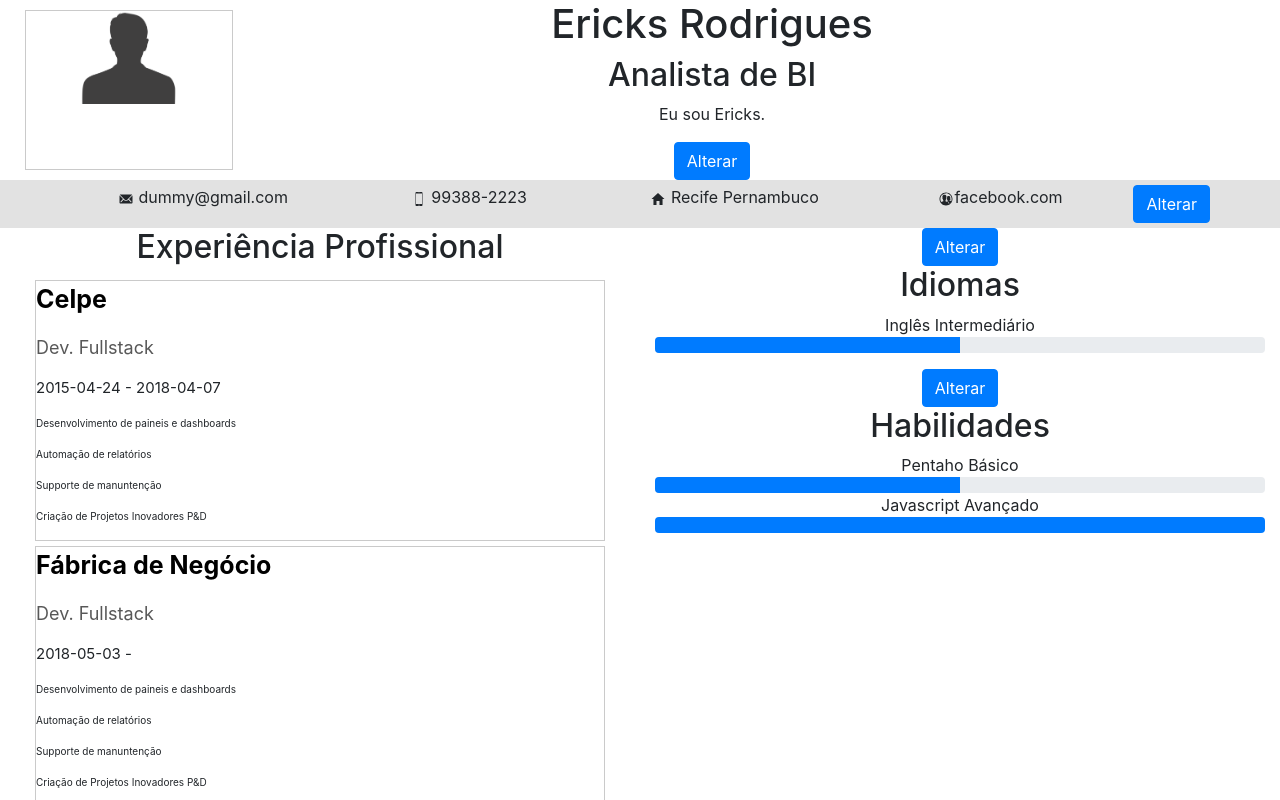
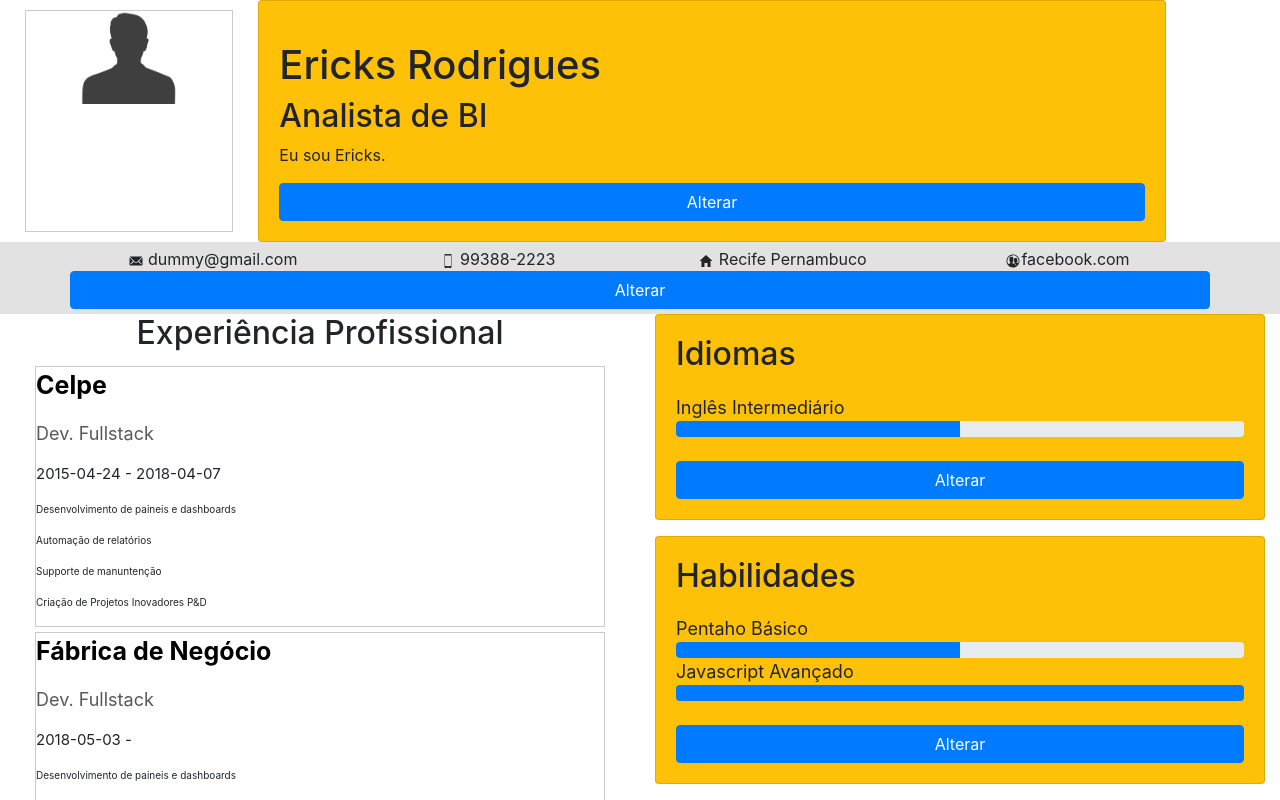
Before and after one commit to ericksrodrigues/codigocomcafe, a React (Create React App) app: page / in a window 1280 px wide. Shown: the top 800 px of the page. Built offline with nearby package versions, Linux system fonts and the light colour scheme.

Commit message:
New HOC - Card Added
Added Card for each component

```diff
--- /dev/null
+++ b/src/components/Languages/Languages.scss
@@ -0,0 +1,3 @@
+.text_language{
+    font-size: 18px;
+}
--- a/src/components/Languages/Languages.tsx
+++ b/src/components/Languages/Languages.tsx
@@ -2,6 +2,8 @@ import React from 'react';
 import ModalUpdate from '../../hoc/ModalUpdate/ModalUpdate';
 import { Progress } from 'reactstrap';
 import ModalLanguages from './ModalLanguages/ModalLanguages';
+import Card from '../../hoc/Card/Card';
+import './Languages.scss';
 
 interface IProps {
     languages: Array<{ language: string, level: "basic" | "intermediate" | "advanced" | "fluent" }>;
@@ -18,20 +20,21 @@ const mapLevel = {
 }
 
 const languages: React.FC<IProps> = props => (
-    <div>
+    <Card title="Idiomas">
+
+        {props.languages.map(language => (
+            <div className="languages" key={language.language}>
+                <div className="text_language">{language.language + " " + mapLevel[language.level].text}</div>
+                <Progress value={mapLevel[language.level].value} />
+                <div />
+            </div>
+        ))}
+        <br />
         {props.authenticated ? <ModalUpdate onSubmitHandler={props.onUpdate} title="Alterar Idiomas">
             <ModalLanguages languages={props.languages} username={props.username} />
         </ModalUpdate> : null
         }
-        <h2>Idiomas</h2>
-        {props.languages.map(language => (
-            <div className="languages" key={language.language}>
-                <div className="text-center">{language.language + " " + mapLevel[language.level].text}</div>
-                <Progress value={mapLevel[language.level].value} />
-                <div />
-            </div>
-        ))}
-    </div>
+    </Card>
 );
 
 export default languages;
--- a/src/components/PersonalInformation/PersonalInformation.tsx
+++ b/src/components/PersonalInformation/PersonalInformation.tsx
@@ -2,6 +2,7 @@ import React, { Component } from 'react';
 import ModalPersonalInformation from './ModalPersonalInformation/ModalPersonalInformation';
 import { Button } from 'reactstrap';
 import ModalUpdate from '../../hoc/ModalUpdate/ModalUpdate';
+import Card from '../../hoc/Card/Card';
 
 interface IProps {
     name?: string,
@@ -22,7 +23,7 @@ class PersonalInformation extends Component<IProps> {
     public render() {
         const { authenticated, name, job, resume, username } = this.props;
         return (
-            <div>
+            <Card title="">
                 <h1 data-test="params">{name}</h1>
                 <h2 data-test="params">{job}</h2>
                 <p data-test="params">{resume}</p>
@@ -30,7 +31,7 @@ class PersonalInformation extends Component<IProps> {
                     <ModalUpdate title="Atualizar Informações Pessoais" onSubmitHandler={this.updateHandler}>
                         <ModalPersonalInformation username={username} />
                     </ModalUpdate>) : null}
-            </div>
+            </Card>
         )
     }
 }
--- a/src/components/Skills/ModalSkills/ModalSkills.tsx
+++ b/src/components/Skills/ModalSkills/ModalSkills.tsx
@@ -72,6 +72,7 @@ class ModalSkills extends Component<IProps, IState>{
     public render() {
         const { skills, newSkills } = this.state;
         return (
+
             <Form>
                 <FormGroup>
                     <Label for="skill">Habilidade:</Label>
--- /dev/null
+++ b/src/components/Skills/Skills.scss
@@ -0,0 +1,3 @@
+.text_skill{
+    font-size: 18px;
+}
--- a/src/components/Skills/Skills.tsx
+++ b/src/components/Skills/Skills.tsx
@@ -2,7 +2,8 @@ import React from 'react';
 import ModalUpdate from '../../hoc/ModalUpdate/ModalUpdate';
 import { Progress } from 'reactstrap';
 import ModalSkills from './ModalSkills/ModalSkills';
-
+import Card from '../../hoc/Card/Card';
+import './Skills.scss';
 interface IProps {
     skills: Array<{ skill: string, level: "beginner" | "basic" | "intermediate" | "advanced" }>;
     username: string;
@@ -18,20 +19,21 @@ const mapLevel = {
 }
 
 const skills: React.FC<IProps> = props => (
-    <div>
+    <Card title="Habilidades">
+
+        {props.skills.map(skill => (
+            <div className="skills" key={skill.skill}>
+                <div className="text_skill">{skill.skill + " " + mapLevel[skill.level].text}</div>
+                <Progress value={mapLevel[skill.level].value} />
+                <div />
+            </div>
+        ))}
+        <br />
         {props.authenticated ? <ModalUpdate onSubmitHandler={props.onUpdate} title="Alterar Idiomas">
             <ModalSkills skills={props.skills} username={props.username} />
         </ModalUpdate> : null
         }
-        <h2>Habilidades</h2>
-        {props.skills.map(skill => (
-            <div className="skills" key={skill.skill}>
-                <div className="text-center">{skill.skill + " " + mapLevel[skill.level].text}</div>
-                <Progress value={mapLevel[skill.level].value} />
-                <div />
-            </div>
-        ))}
-    </div>
+    </Card>
 );
 
 export default skills;
--- /dev/null
+++ b/src/hoc/Card/Card.scss
@@ -0,0 +1,3 @@
+.card{
+    text-align: left;
+}
--- /dev/null
+++ b/src/hoc/Card/Card.tsx
@@ -0,0 +1,16 @@
+import React from 'react';
+import { Card, CardTitle, CardText, Button } from 'reactstrap';
+import './Card.scss';
+
+interface IProps {
+    title: string
+}
+
+const card: React.FC<IProps> = props => (
+    <Card body color="warning" className="card">
+        <CardTitle><h2>{props.title}</h2></CardTitle>
+        <CardText>{props.children}</CardText>
+    </Card>
+)
+
+export default card;
--- a/src/hoc/ModalUpdate/ModalUpdate.tsx
+++ b/src/hoc/ModalUpdate/ModalUpdate.tsx
@@ -29,7 +29,7 @@ class ModalUpdate extends Component<IProps, IState> {
         const { children, title } = this.props;
         return (
             <>
-                <Button color="primary" onClick={this.toggle}>Alterar</Button>
+                <Button color="primary" onClick={this.toggle} block>Alterar</Button>
                 <Modal size="lg" className="modal_update" isOpen={this.state.modal} toggle={this.toggle}>
                     <ModalHeader toggle={this.toggle}>{title}</ModalHeader>
                     <ModalBody>
```
